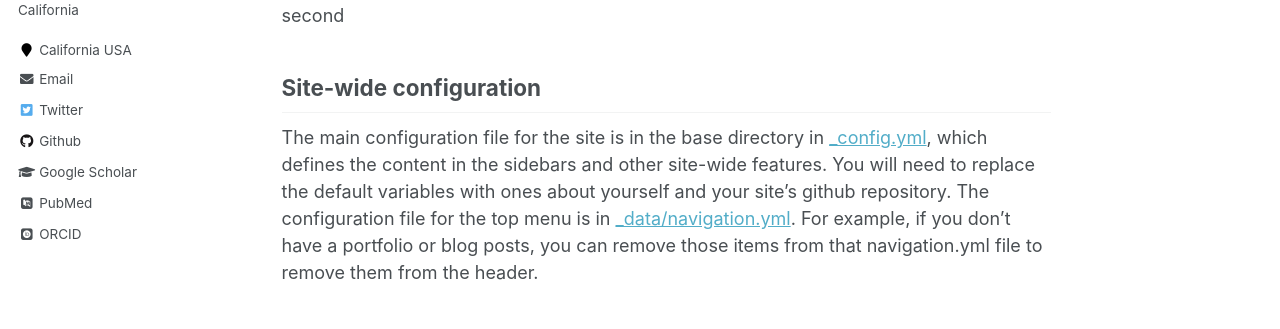
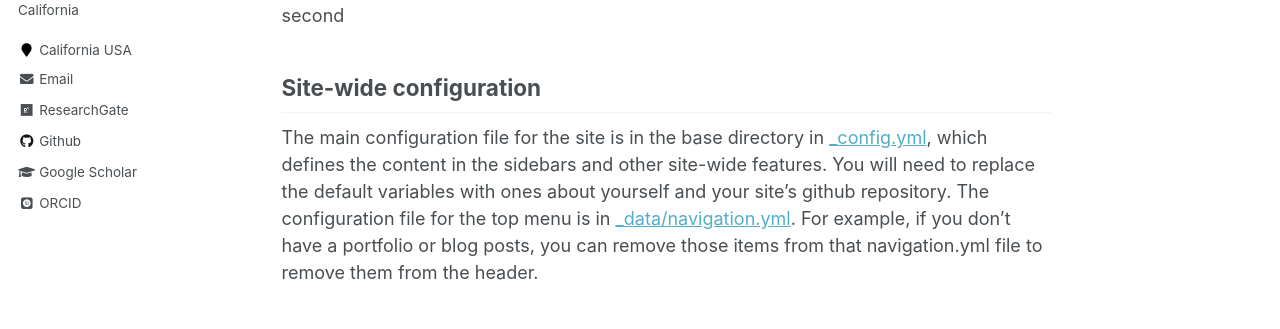
Before and after one commit to ChuhengWei/ChuhengWei.github.io, a Jekyll site: the page built from _pages/about.md, in a window 1280 px wide. Shown: the part 355-684 px from the top of the page. Built offline with Jekyll 4.4.1, drawn with Linux system fonts in a browser that asks for light colours; some web fonts are replaced; some of the changed lines change nothing that is shown.

Commit message:
Update _config.yml

```diff
--- a/_config.yml
+++ b/_config.yml
@@ -85,10 +85,10 @@ author:
   bio              : "PhD student at University of California"
   location         : "California USA"
   employer         :
-  pubmed           : "https://www.ncbi.nlm.nih.gov/pubmed/?term=john+snow"
+  pubmed           :
   googlescholar    : "https://scholar.google.com/citations?user=LXwEufAAAAAJ&hl=en&oi=ao"
   email            : "chuheng.wei@email.ucr.edu"
-  researchgate     :  # example: "https://www.researchgate.net/profile/yourprofile"
+  researchgate     : "https://www.researchgate.net/profile/Chuheng-Wei"
   uri              :
   bitbucket        :
   codepen          :
@@ -100,16 +100,16 @@ author:
   google_plus      :
   keybase          :
   instagram        :
-  impactstory      : #"https://profiles.impactstory.org/u/xxxx-xxxx-xxxx-xxxx"
+  impactstory      :
   lastfm           :
   linkedin         :
-  orcid            : "http://orcid.org/yourorcidurl"
+  orcid            : "https://orcid.org/0000-0002-0747-9398"
   pinterest        :
   soundcloud       :
-  stackoverflow    : # http://stackoverflow.com/users/123456/username
+  stackoverflow    :
   steam            :
   tumblr           :
-  twitter          : "replacethistwitterhandle"
+  twitter          :
   vine             :
   weibo            :
   xing             :
```
